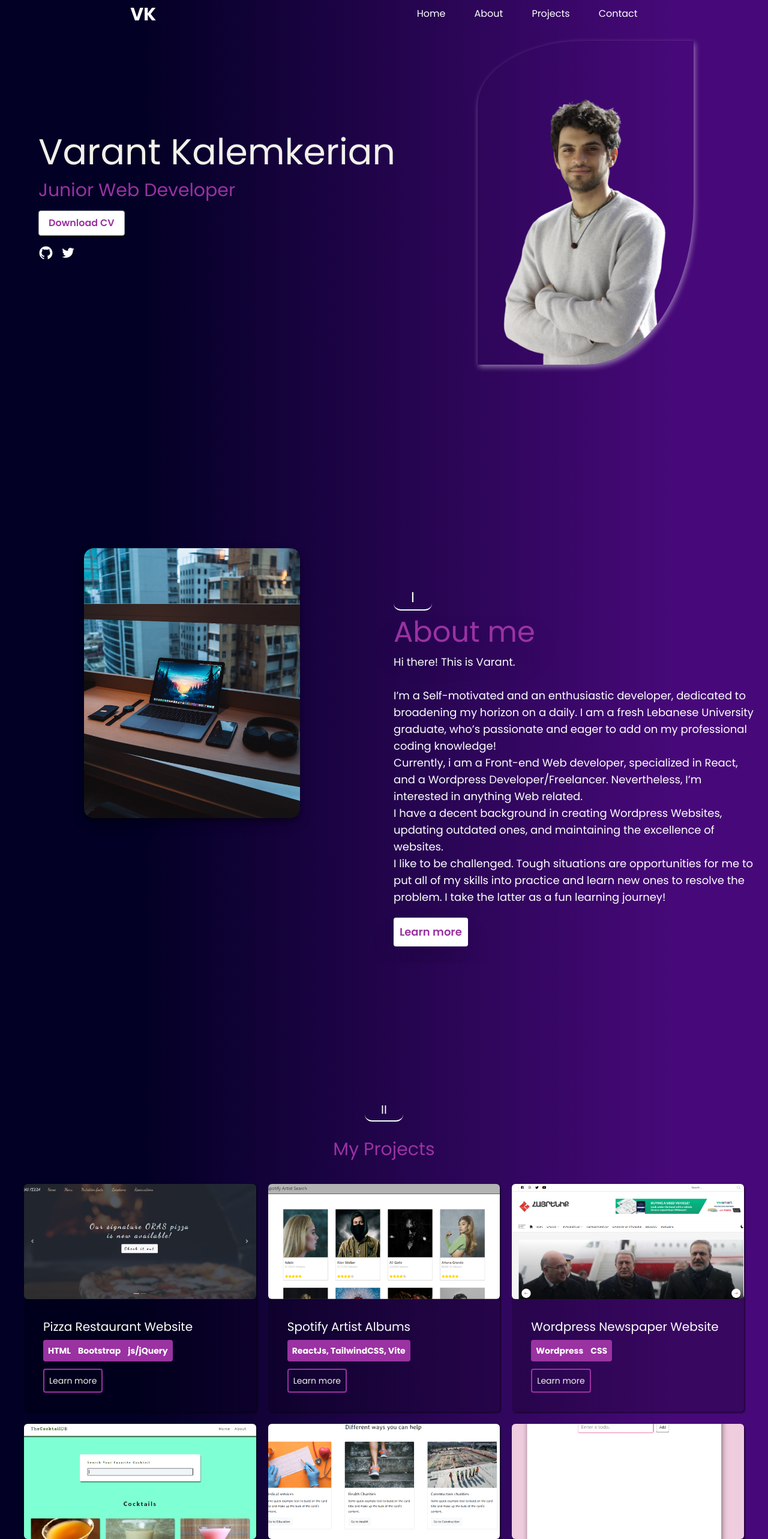
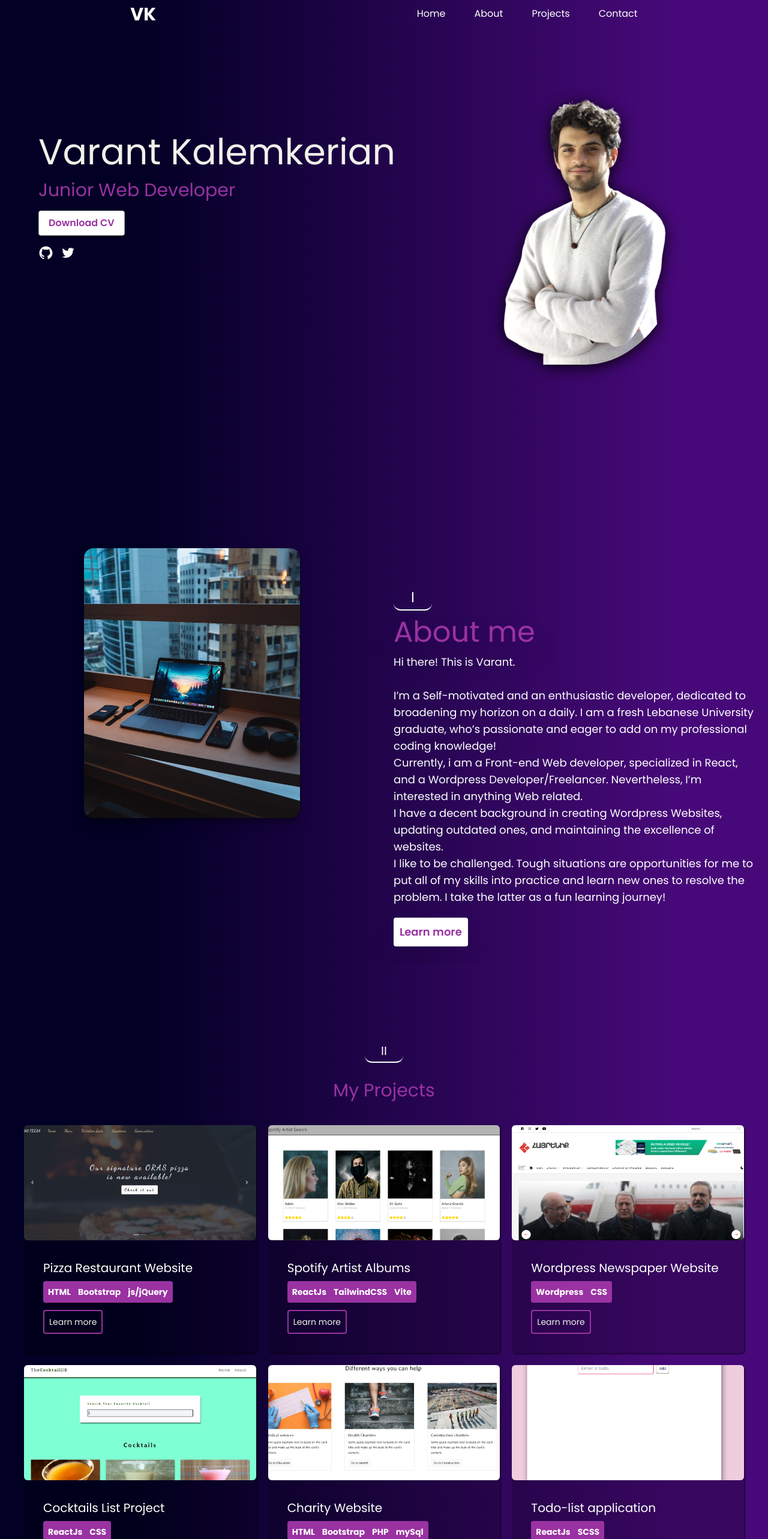
Before and after one commit to Varantt/Portfolio-website, a React (Vite) app: page / in a window 1280 px wide. Shown: the top 2566 px of the page at 60% size. Built offline with nearby package versions, Linux system fonts and the light colour scheme.

Commit message:
changed animations and shadows

```diff
--- a/src/components/About.jsx
+++ b/src/components/About.jsx
@@ -16,7 +16,7 @@ export default function About() {
         {/* item-1 */}
         <div
           className={` md:w-1/2 flex justify-center ${
-            isVisible ? "slide-up-1 " : ""
+            isVisible ? "rotate-opacity-2 opacity-0" : ""
           }   `}
         >
           <img
--- a/src/components/Hero.jsx
+++ b/src/components/Hero.jsx
@@ -12,41 +12,47 @@ export default function Hero() {
         {/* item 1 */}
 
         <div className="flex flex-col md:w-1/2    md:space-y-4  md:items-start">
-          <h1 className=" text-offWhite text-3xl  mt-9   fade-left md:text-6xl md:mb-0 md:mt-0 ">
+          <h1 className=" text-offWhite text-3xl  mt-9 opacity-0   skew-animation md:text-6xl md:mb-0 md:mt-0 ">
             Varant Kalemkerian
           </h1>
-          <div className=" text-center md:text-justify  text-xl text-darkViolet fade-animation md:text-3xl md:mt-0 ">
+          <div className=" text-center md:text-justify  text-xl text-darkViolet fade-left animation-delay-500 opacity-0 md:text-3xl md:mt-0 ">
             Junior Web Developer
           </div>
 
           <div className="flex flex-row justify-center md:block">
-            <div className="text-center md:text-base m-2 md:m-0 px-0 bg-white cursor-pointer fade-animation-3 hover:bg-transparent font-semibold  hover:text-white transition-all duration-150 text-darkViolet py-2 md:px-4 border border-gray-400 rounded shadow-black shadow w-32 md:w-max ">
+            <div className="text-center md:text-base m-2 md:m-0 px-0 bg-white cursor-pointer rotate-opacity opacity-0  hover:bg-transparent font-semibold  hover:text-white transition-all duration-150 text-darkViolet py-2 md:px-4 border border-gray-400 rounded shadow-black shadow w-32 md:w-max ">
               <a href={cv} download="CV-Varant">
                 Download CV
               </a>
             </div>
           </div>
 
-          <div className=" flex justify-center fade-animation md:justify-start items-center space-x-2 md:space-x-3 text-white md:pr-4  ">
+          <div className=" flex justify-center md:justify-start slide-down  opacity-0 items-center space-x-2 md:space-x-3 text-white md:pr-4  ">
             <Link
               to="https://github.com/Varantt"
               target="_blank"
-              className=" cursor-pointer hover:text-darkViolet transition-all duration-200"
+              className=" cursor-pointer hover:text-darkViolet  transition-all duration-200"
             >
               <AiOutlineGithub size={25} />
             </Link>
             <Link
               to="https://twitter.com/Varant_K"
               target="_blank"
-              className=" cursor-pointer hover:text-darkViolet transition-all duration-200"
+              className=" cursor-pointer hover:text-darkViolet   transition-all duration-200"
             >
               <AiOutlineTwitter size={25} />
             </Link>
           </div>
         </div>
         {/* item 2 */}
-        <div className="flex  md:w-1/2  items-start justify-center w-2/3    fade-animation ">
-          <img src={varant} alt="yelow" className = "img" width ="360" height = "270"/>
+        <div className="flex  md:w-1/2  items-start justify-center w-2/3 opacity-0    slide-down ">
+          <img
+            src={varant}
+            alt="yelow"
+            className="img "
+            width="360"
+            height="270"
+          />
         </div>
       </div>
     </section>
--- a/src/components/Portfolio.jsx
+++ b/src/components/Portfolio.jsx
@@ -9,9 +9,9 @@ export default function Portfolio() {
   return (
     <section
       id="portfolio"
-      className={`portfolio-section ${isVisible ? "in-view" : ""}`}
+      className={`portfolio-section ${isVisible ? "" : ""}`}
     >
-      <div className="flex flex-row justify-center mt-16 md:mt-44 mb-7">
+      <div className="flex flex-row justify-center mt-16 md:mt-24 mb-7">
         <span className="flex flex-row  text-xl border-b-2 border-white justify-center text-white w-16 rounded-xl p-1">
           II
         </span>
@@ -22,7 +22,7 @@ export default function Portfolio() {
       <div className="flex flex-col md:flex-row items-center justify-center p-10  ">
         <div className="grid grid-cols-1 md:grid-cols-2 lg:grid-cols-3  gap-5  text-white  ">
           {projects.map((project, index) => {
-            return <ProjectItem key={index} {...project} />;
+            return <ProjectItem key={index} isVisible = {isVisible} {...project} index = {index} />;
           })}
         </div>
       </div>
--- a/src/components/ProjectItem.jsx
+++ b/src/components/ProjectItem.jsx
@@ -1,9 +1,12 @@
 import React from "react";
 import { Link } from "react-router-dom";
+import useScroll from "../hooks/useScroll";
 
-export default function ProjectItem({ title, imgUrl, stack }) {
+export default function ProjectItem({ title, imgUrl, stack, index, isVisible }) {
+  const animationDelay = index * 150;
+
   return (
-    <div className="projects rounded-md hover:text-black transition-colors ">
+    <div id = "project" className={`projects rounded-md hover:text-black transition-colors ${isVisible ? 'fade-left' : '' }`} style = {{animationDelay: `${animationDelay}ms`}} >
       <img
         src={imgUrl}
         alt="portfolio"
--- a/src/components/Projects.jsx
+++ b/src/components/Projects.jsx
@@ -1,17 +1,20 @@
 import React from "react";
 import projects from "../data.js";
 import ProjectItem from "./ProjectItem.jsx";
+import useScroll from "../hooks/useScroll.js";
 
 export default function Projects() {
+    const isVisible = useScroll("#portfolio");
+
   return (
     <section>
-      <div className="text-center  text-xl md:text-4xl pt-2 md:pt-24 text-darkViolet ">
+      <div className="text-center  text-xl md:text-4xl pt-2 md:pt-24 text-darkViolet  ">
         My Projects
       </div>
-      <div className="flex flex-col md:flex-row items-center justify-center p-10  fade-animation-3">
+      <div id = "portfolio" className="flex flex-col md:flex-row items-center justify-center p-10  fade-animation-3">
         <div className="grid grid-cols-1   gap-9 text-white  ">
           {projects.map((project, index) => {
-            return <ProjectItem key={index} {...project} />;
+            return <ProjectItem key={index} isVisible={isVisible}  {...project} />;
           })}
         </div>
       </div>
--- a/src/data.js
+++ b/src/data.js
@@ -9,7 +9,7 @@ export default [
   },
   {
     title: "Spotify Artist Albums",
-    stack: ["ReactJs, TailwindCSS, Vite"],
+    stack: ["ReactJs" , "TailwindCSS" , "Vite"],
     description:
       "The Spotify Album Explorer is a web app that allows users to search for artists and browse through their available albums on Spotify. The app utilizes the Spotify Web API to retrieve data about artists and their albums, including album names, release dates, tracklists, and album artwork. Upon launching the app, the user can enter the name of an artist in the search bar to look up that artist's discography. The app displays a list of the artist's available albums, sorted by release date in descending order. Each album is represented by its cover art, album title, and release year. Clicking on an album opens a modal window that displays the album's tracklist, with each track listed in order and labeled with its duration.",
     imgUrl: "/assets/spotify.png",
@@ -45,7 +45,7 @@ export default [
 
   {
     title: "Todo-list application",
-    stack: ["ReactJs, SCSS"],
+    stack: ["ReactJs" , "SCSS"],
     description:
       "This project is a todo-list responsive react application, where i used my scss and React skills to create a useful application",
     imgUrl: "/assets/todo.png",
--- a/src/hooks/useScroll.js
+++ b/src/hooks/useScroll.js
@@ -23,7 +23,7 @@ const useScroll = (id) => {
     window.addEventListener("scroll", handleScroll);
 
     return () => window.removeEventListener("scroll", handleScroll);
-  });
+  }, [id]);
 
   return isVisible;
 };
--- a/src/index.css
+++ b/src/index.css
@@ -13,64 +13,62 @@
 }
 
 
-
-.portfolio-section {
-  opacity: 0; /* Hide the section by default */
-  transform: translateY(50px); /* Move the section up by 50px */
-  transition: all 1.9s ease-in-out; /* Add a transition for the animation */
-}
-/* Show the section when it's in view */
-.portfolio-section.in-view {
-  opacity: 1; /* Make the section visible */
-}
-
 .img {
   /* background-color: transparent; */
-  box-shadow: 2px 4px 10px rgba(255, 255, 255, 0.45);
-  border-radius:  50% 0 50% 0 / 20% 50% 50% 20% ;
-  margin-top:20px;
+  filter: drop-shadow(0 4px 12px rgba(0, 0, 0, 0.9)) brightness(1.2);
+  border-radius: 50% 0 50% 0 / 20% 50% 50% 20%;
+  margin-top: 20px;
 }
 /* fade from left animation */
 .fade-left {
-  animation: slideIn 1.4s ease forwards 400ms;
+  animation: slideIn 0.9s ease forwards;
+  animation-delay: 0.8s;
 }
 
 /* fadein for web dev */
 
 .fade-animation {
-  animation: fadeInOut 2.5s ease-in;
+  animation: fadeInOut 0.7s ease-in forwards;
+  animation-delay: 0.8s;
+
 }
 
-.fade-animation-2 {
-  animation: fadeInOut 3.4s ease-in-out;
-}
-
-.fade-animation-3 {
-  animation: fadeInOut 0.9s ease-in-out;
-}
-
-.slide-up-1{
-  animation: slideUp 1.2s ease-in-out ;
+.slide-up {
+  animation: slideUp 0.6s ease-in forwards;
 }
 
 .slide-up-2{
-  animation: slideUp  ease-in-out;
-  animation-duration: 1.9s;
+    animation: slideUp 1.2s ease-in-out forwards;
+
+
 }
 
 .slide-in {
-  animation : slideIn 1.75s ease-in-out;
-
+  animation: slideIn 0.9s ease-in-out forwards;
 }
 
 .slide-down {
-  animation: slideDown 1.75s ease-in-out;
+  animation: slideDown 1s ease-out forwards;
 }
 
-.slide-right{
-  animation: slideRight 1.75s  ease-in-out;
+.slide-right {
+  animation: slideRight 1s ease-in-out forwards;
 }
 
+.skew-animation {
+  animation: skewAnimation 0.7s ease-in-out forwards;
+}
+
+
+.rotate-opacity{
+  animation: rotatePlusOpacity 1.6s forwards;
+  animation-delay: 0.4s;
+}
+
+.rotate-opacity-2{
+  animation: rotatePlusOpacity 1.2s forwards;
+  animation-delay: 0.2s;
+}
 /* nav hover effects */
 .link-nav {
   position: inline-block;
@@ -134,17 +132,23 @@
   box-shadow: 2px 2px 2px rgb(0, 0, 0, 0.5);
   cursor: pointer;
   transition: all 0.4s ease-in-out;
+  opacity:0;
 }
+
+.in-view {
+  opacity: 1 !important;
+}
+
+
 
 .projects:hover {
   background: rgb(255, 255, 255, 1);
-  transform: scale(1.02);
+  transition: all 0.4s;
 }
 
 .projects:hover .title {
   color: #9a32a2;
-  transform: scale(1.02);
-  transition: all 0.4s;
+  transition: color 0.4s;
   box-sizing: border-box;
 }
 
@@ -156,7 +160,7 @@
 .projects:hover .stack {
   background: rgba(255, 255, 255, 0.048);
   color: black;
-  border: 2px dashed black;
+  box-shadow: 0 0 5px rgba(0, 0, 0, 0.4);
 }
 
 .stack {
@@ -255,7 +259,6 @@ input {
   }
 }
 
-
 /* contact animation */
 
 @keyframes rotatePlusOpacity {
@@ -267,6 +270,7 @@ input {
 
   100% {
     transform: translateX(0);
+    opacity: 1;
   }
 }
 
@@ -275,9 +279,11 @@ input {
 @keyframes slideIn {
   from {
     transform: translateX(-100%);
+    opacity: 0;
   }
   to {
     transform: translateX(0);
+    opacity: 1;
   }
 }
 
@@ -287,37 +293,48 @@ input {
   }
 }
 
-@keyframes slideUp{
+@keyframes slideUp {
   from {
     transform: translateY(-50%);
-
+    opacity: 0;
   }
 
-  to{
-    transfrom: transltateY(0);
+  to {
+    transform: translateY(0);
+    opacity: 1;
   }
 }
 
-
-@keyframes slideRight{
+@keyframes slideRight {
   from {
     transform: translateX(100%);
-
   }
 
-  to{
+  to {
     transfrom: transltateX(0);
   }
 }
 
-
-@keyframes slideDown{
+@keyframes slideDown {
   from {
     transform: translateY(27%);
-
+    opacity: 0;
   }
 
-  to{
-    transfrom: translateY(0);
+  to {
+    transform: translateY(0);
+    opacity: 1;
   }
 }
+
+@keyframes skewAnimation {
+  from {
+    opacity: 0;
+    transform: skew(-60deg) translateX(-40%);
+  }
+
+  to {
+    opacity: 1;
+    transform: skew(0) translateX(0);
+  }
+}
```
